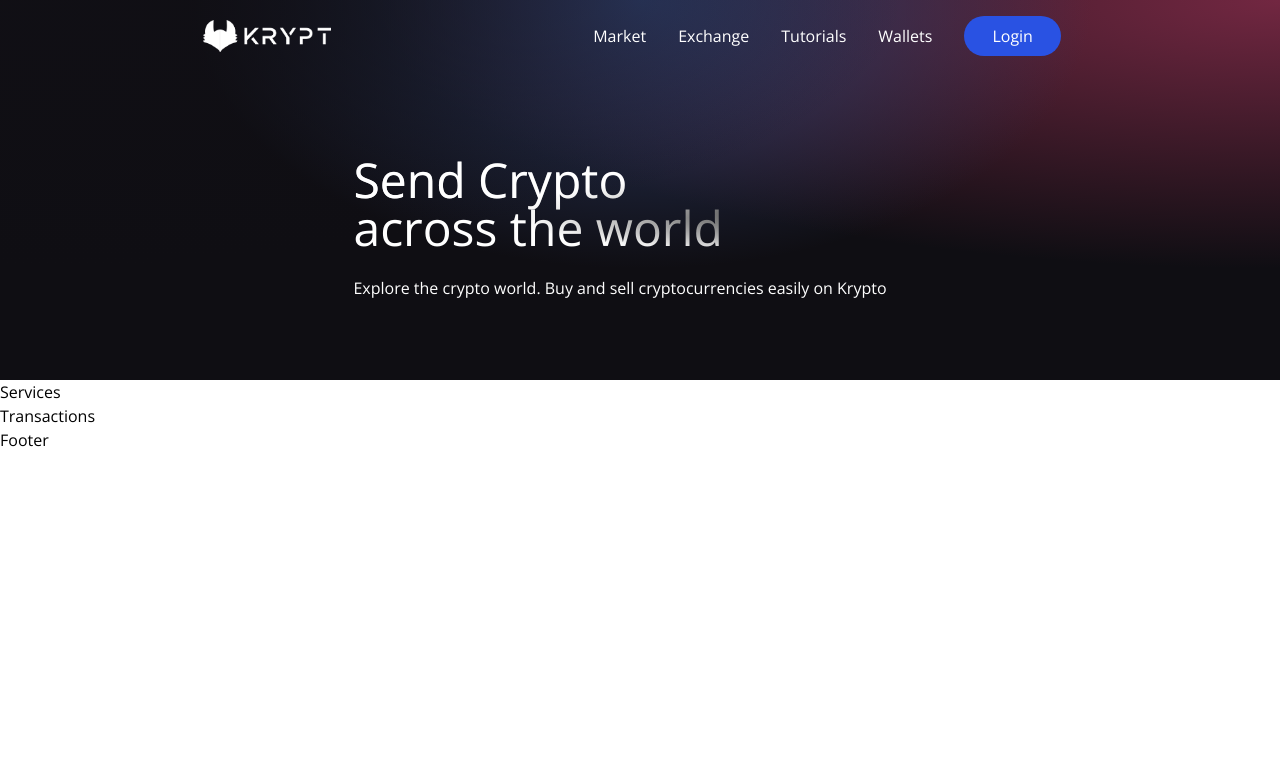
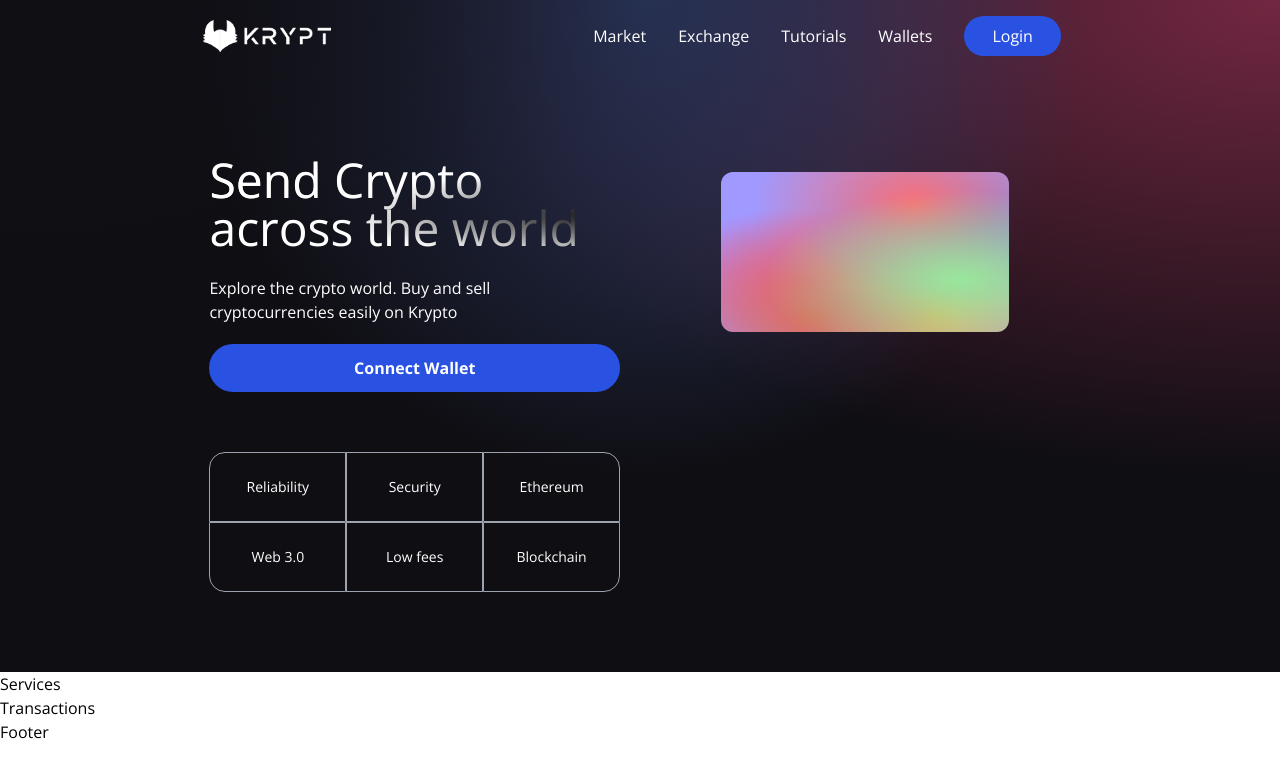
Before and after one commit to picozzimichele/eth-send, a React (Vite) app in the folder client/: page / in a window 1280 px wide. Shown: the top 778 px of the page. Built offline with nearby package versions, Linux system fonts and the light colour scheme.

Commit message:
added card

```diff
--- a/client/src/components/Navbar.tsx
+++ b/client/src/components/Navbar.tsx
@@ -29,8 +29,8 @@ export default function Navbar() {
                 )}
                 {toggleMenu && (
                     <ul className="blue-glassmorphism z-10 flex flex-col justify-start items-end rounded-md fixed top-0 right-0 p-3 w-[70%] h-screen shadow-2xl md:hidden list-none text-white animate-slide-in">
-                        <li className="text-xl w-full my-2 hover:cursor-pointer hover:text-gray-300">
-                            <AiOutlineClose onClick={() => setToggleMenu(false)} />
+                        <li className="text-xl w-full my-2">
+                            <AiOutlineClose className="hover:cursor-pointer hover:text-gray-300" onClick={() => setToggleMenu(false)} />
                         </li>
                         {["Market", "Exchange", "Tutorials", "Wallets"].map((title, index) => (
                             <NabarItem key={title + index} title={title} classProps="text-white my-2 text-lg" />
--- a/client/src/components/Welcome.tsx
+++ b/client/src/components/Welcome.tsx
@@ -5,7 +5,10 @@ import { BsInfoCircle } from "react-icons/bs";
 
 import Loader from "./Loader";
 
+const commonStyles = "min-h-[70px] sm:px-0 px-2 sm:min-w-[120px] flex justify-center items-center border-[0.5px] border-gray-400 text-sm font-light text-white";
+
 export default function Welcome() {
+    const connectWallet = async () => {};
     return (
         <div className="flex w-full justify-center items-center">
             <div className="flex md:flex-row flex-col items-start justify-between md:p-20 py-12 px-4">
@@ -13,9 +16,27 @@ export default function Welcome() {
                     <h1 className="text-gradient text-3xl sm:text-5xl text-white py-1">
                         Send Crypto <br /> across the world
                     </h1>
-                    <p className="text-left mt-5 text-white font-light w-11/2 md:9/12 text-base">
+                    <p className="text-left mt-5 text-white font-light w-11/2 md:w-9/12 text-base">
                         Explore the crypto world. Buy and sell cryptocurrencies easily on Krypto
                     </p>
+                    <button
+                        className="flex flex-row justify-center items-center my-5 bg-[#2952e3] hover:bg-[#2546bd] p-3 rounded-full cursor-pointer"
+                        type="button"
+                        onClick={connectWallet}
+                    >
+                        <p className="text-white text-base font-bold">Connect Wallet</p>
+                    </button>
+                    <div className="grid grid-cols-2 sm:grid-cols-3 w-full mt-10">
+                        <div className={`rounded-tl-2xl ${commonStyles}`}>Reliability</div>
+                        <div className={`rounded-tr-2xl sm:rounded-none ${commonStyles}`}>Security</div>
+                        <div className={`rounded-none sm:rounded-tr-2xl ${commonStyles}`}>Ethereum</div>
+                        <div className={`rounded-none sm:rounded-bl-2xl ${commonStyles}`}>Web 3.0</div>
+                        <div className={`sm:rounded-none rounded-bl-2xl ${commonStyles}`}>Low fees</div>
+                        <div className={`rounded-br-2xl ${commonStyles}`}>Blockchain</div>
+                    </div>
+                </div>
+                <div className="flex flex-1 flex-col justify-start items-center w-full md:mt-0 mt-10">
+                    <div className="eth-card white-glassmorpism p-3 justify-end items-start flex-col rounded-xl h-40 w-full sm:w-72 my-5"></div>
                 </div>
             </div>
         </div>
```
